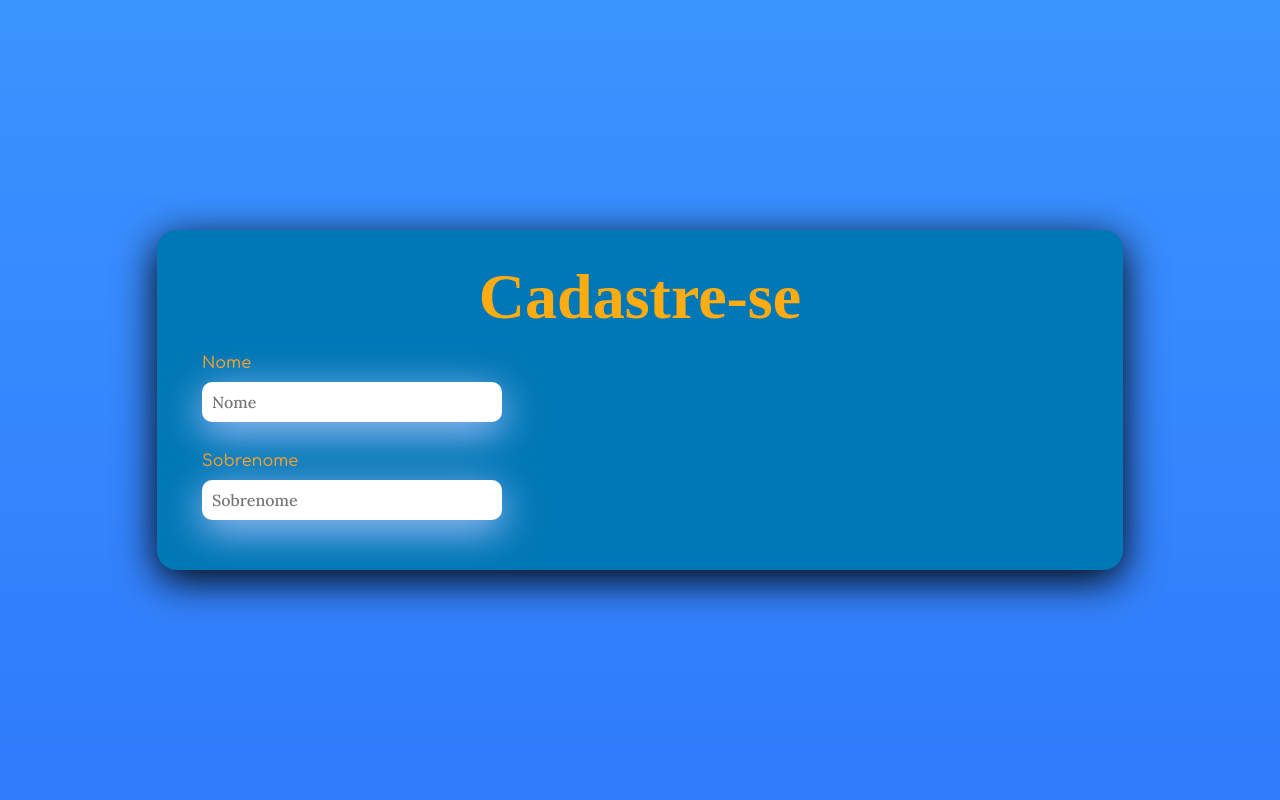
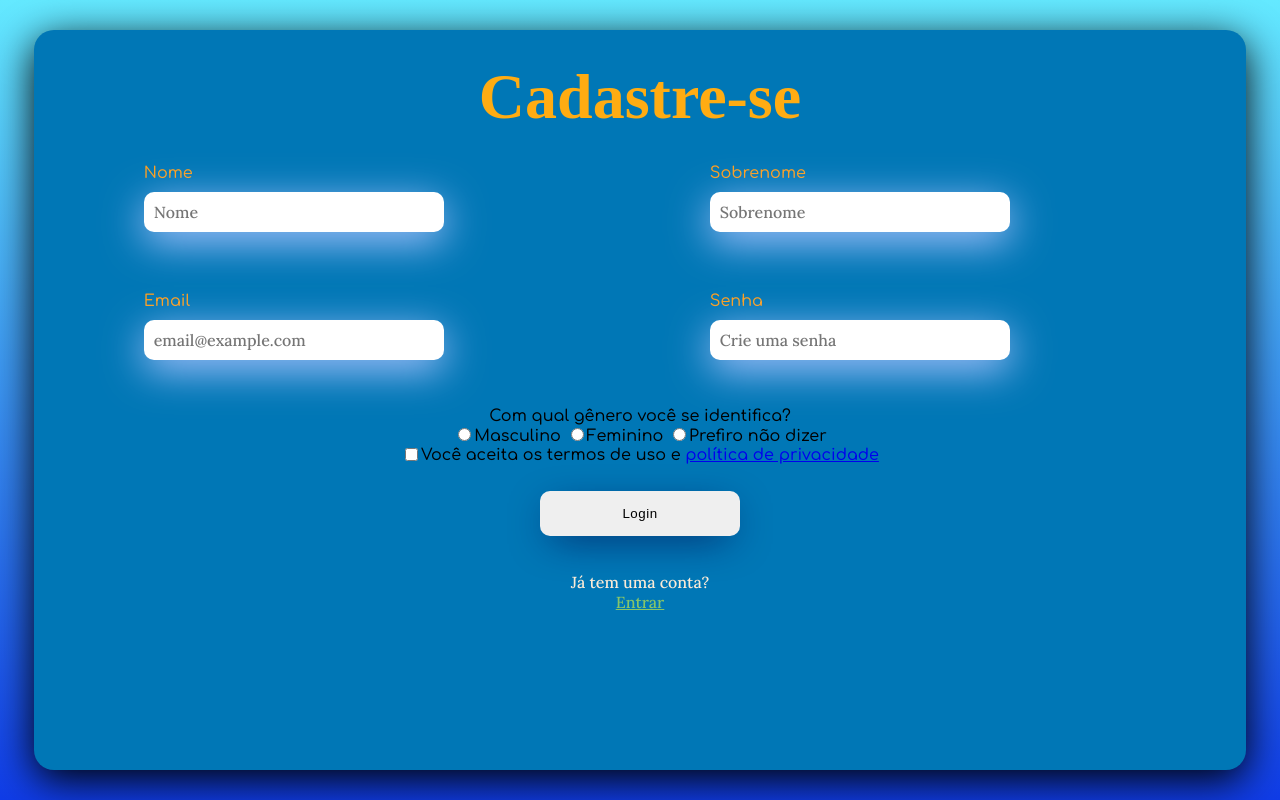
Before and after one commit to coldneves/Produto, a plain HTML site: page sign up.html in a window 1280 px wide. Drawn offline with Linux system fonts and the light colour scheme; a web font is replaced by a local one.

Commit message:
feat: primeira versão

```diff
--- a/sign up.html
+++ b/sign up.html
@@ -5,31 +5,57 @@
     <meta http-equiv="X-UA-Compatible" content="IE=edge">
     <meta name="viewport" content="width=device-width, initial-scale=1.0">
     <link rel="stylesheet" href="stylerg.css">
+    <link rel="icon" href="img\Sem título-1_Prancheta 1.png" type="imagem">
     <title>Sign up | Desafio de produto</title>
 </head>
 <body>
     <div class="main">
-        <section>
-            <div class='air air1'></div>
-            <div class='air air2'></div>
-            <div class='air air3'></div>
-            <div class='air air4'></div>
-            <div class="direita">
-                <form class="cardlogin">
-                    <center><h1 class="bemvindo">Cadastre-se</h1></center>
-                            <div class="botoes">
-                                <label for="email">Nome</label><input type="text" placeholder="Nome" required>
-                            </div>
-                            <div class="botoes">
-                                <label for="email">Sobrenome</label><input type="text" placeholder="Sobrenome" required>
-                            </div>
+
+        <form class="cardlogin" action="loginc.html" method="get">
+            <center><h1 class="bemvindo">Cadastre-se</h1></center>
+            <div class="botaopessoal">
+                <div class="botoes1">
+                   <label for="nome">Nome</label><input type="text" placeholder="Nome" required>
+                </div>
+
+                <div class="botoes1">
+                    <label for="Sobrenome">Sobrenome</label><input type="text" placeholder="Sobrenome" required>
+                </div>
+            </div>
+            <div class="botaogeral">
+                <div class="botoes2">
+                    <label for="email">Email</label><input type="email" placeholder="email@example.com" required>
+                </div>
+
+                <div class="botoes2">
+                    <label for="senha">Senha</label><input type="password" placeholder="Crie uma senha" required>
+                </div>
+
+            </div>
+            <div class="marcacao">
+
+                <div class="genero">
+                    <label>Com qual gênero você se identifica?</label>
+                    <div class="opcao">
+                    <input type="radio" name="opcao" value="Masculino">Masculino
+                    <input type="radio" name="opcao" value="Feminino">Feminino
+                    <input type="radio" name="opcao" value="pnd">Prefiro não dizer
                     </div>
-                    <div>
-                        <center><p id="novaconta">Já tem uma conta?<br><a href="main\index.html" id="criarconta">Entrar</a></p></center>
-                    </div>
-                </form>
+                </div>
+                <div class="termo">
+                    <input type="checkbox" required>
+                    <label>Você aceita os termos de uso e <a href="termos.html">política de privacidade</a></label>
+                </div>
             </div>
-        </section>
+            <div class="botaosign">
+                <a href="loginc.html">
+                    <button type="submit" class="login"><center>Login</center></button>
+                </a>
+            </div>
+            <div>
+                <center><p id="novaconta">Já tem uma conta?<br><a href="index.html" id="criarconta">Entrar</a></p></center>
+            </div>
+        </form>
     </div>
 </body>
 </html>
--- a/style.css
+++ b/style.css
@@ -38,7 +38,7 @@ body{
     color: #5465ff;
 }
 
-.direita{
+.areacard{
     width: 100vw;
     height: 100vh;
     display: flex;
@@ -132,37 +132,37 @@ section{
   background: #3586ffda;
   overflow: hidden;
 }
-section .air{
+section .onda{
   position: absolute;
   bottom: 0;
   left: 0;
   width: 100%;
   height: 90px;
-  background: url(/img/onda.png);
+  background: url(img/onda.png);
   background-size: 990px 100px;
 }
-section .air.air1{
+section .onda.onda1{
   animation: wave 30s linear infinite;
   z-index: 1000;
   opacity: 1;
   animation-delay: 0s;
   bottom: 0;
 }
-section .air.air2{
+section .onda.onda2{
   animation: wave2 15s linear infinite;
   z-index: 999;
   opacity: 0.5;
   animation-delay: -2s;
   bottom: 10px;
 }
-section .air.air3{
+section .onda.onda3{
   animation: wave 30s linear infinite;
   z-index: 998;
   opacity: 0.2;
   animation-delay: 1s;
   bottom: 15px;
 }
-section .air.air4{
+section .onda.onda4{
   animation: wave2 5s linear infinite;
   z-index: 997;
   opacity: 0.7;
--- /dev/null
+++ b/styleloginc.css
@@ -0,0 +1,31 @@
+@import url('https://fonts.googleapis.com/css2?family=Montserrat:wght@100;600&display=swap');
+@import url('https://fonts.googleapis.com/css2?family=Lora:wght@500&display=swap');
+@import url('https://fonts.googleapis.com/css2?family=Comfortaa:wght@500&display=swap');
+
+body{
+    margin: 0;
+}
+
+
+.esquerda{
+    width: 50vw;
+    background-image: url(img/undraw_completed_03xt.svg);
+}
+.direita{
+    width: 50vw;
+    height: 50vh;
+    display: flex;
+
+    padding: 30px 35px; /*é uma margem para dentro, primeiro valor para o eixo y e o segundo para o x*/
+    border-radius: 20px;
+    background: #0077b6;
+    box-shadow: 0px 10px 40px;
+}
+
+.bemvindo{
+    color: #ffac12;
+    font-size: 4rem; /*tamanho da fonte*/
+    font-weight: 800; /*estilo da fonte*/
+    margin: 0;
+    font-family: 'Comfortaa'; /*o tipo da fonte*/
+}
--- a/stylerg.css
+++ b/stylerg.css
@@ -13,48 +13,45 @@ body{
   background: linear-gradient(#64e9ff, #103ce7);
   display: flex;
   justify-content: center;
-    align-items: center
+  align-items: center;
 }
 
-.form{
-    width: 90%;
-    height: auto;
-    justify-content: center;
-    align-items: center;
-    padding: 30px 35px; /*é uma margem para dentro, primeiro valor para o eixo y e o segundo para o x*/
+.cardlogin{
+
+  width: 90vw;
+  height: 85vh;
+  padding: 30px 30px; /*é uma margem para dentro, primeiro valor para o eixo y e o segundo para o x*/
   border-radius: 20px;
+  background: #0077b6;
   box-shadow: 0px 10px 40px;
 }
 
-.botoes > label{
+.botaopessoal,
+.botaogeral{
+  display: flex;
+  justify-content: space-around;
+  padding: 10px;
+  box-sizing: border-box;
+}
+
+.botoes1 > label,
+.botoes2 > label{
   font-family: 'Comfortaa', cursive;
   color: #ff9f1c;
   margin-bottom: 10px;
 }
 
-.titulo{
-    font-family: 'Montserrat';
-    color: #5465ff;
-}
-
-.direita{
-    width: 100vw;
-    height: 100vh;
+.botoes1,
+.botoes2{
   display: flex;
-    justify-content: center;
-    align-items: center;
-}
-
-.cardlogin{
-    width: 70%;
-    height: auto;
-    justify-content: center;
-    display: inline-block;
-    align-items: center;
-    padding: 30px 35px; /*é uma margem para dentro, primeiro valor para o eixo y e o segundo para o x*/
-    border-radius: 20px;
-    background: #0077b6;
-    box-shadow: 0px 10px 40px;
+  flex-direction: column;
+  align-items: flex-start;
+  justify-content: flex-start;
+  width: 33.33vw;
+  padding: 10px; /*com apenas um valor, o valor se aplica a ambos os lados*/
+  border-radius: 10px;
+  border: none;
+  margin: 10px 0px;
 }
 
 .bemvindo{
@@ -63,23 +60,6 @@ body{
   font-weight: 800; /*estilo da fonte*/
   margin: 0;
   font-family: 'Dongle'; /*o tipo da fonte*/
-}
-
-.botoes{
-    display: flex;
-    flex-direction: column;
-    align-items: flex-start;
-    justify-content: flex-start;
-    width: 100%;
-    padding: 10px; /*com apenas um valor, o valor se aplica a ambos os lados*/
-    border-radius: 10px;
-    border: none;
-    margin: 10px 0px;
-}
-
-.botaologin{
-    display: flex;
-    justify-content: center;
 }
 
 .login{
@@ -104,9 +84,8 @@ body{
     color:#86c569;
 }
 
-
-
-.botoes>input{
+.botoes1>input,
+.botoes2>input{
   width: 300px;
   border: none;
   border-radius: 10px;
@@ -119,63 +98,45 @@ body{
   box-sizing: border-box; /*limita o input para n passar o padding*/
 }
 
-section{
-  position: relative;
-  width: 100%;
-  height: 100vh;
-  background: #3586ffda;
-  overflow: hidden;
+.botaosign{
+  display: flex;
+  justify-content: center;
+  align-items: center;
+  padding: 10px 0px;
+  margin: 10px;
+  cursor: pointer;
+  border: none;
+  border-radius: 10px;
+  letter-spacing: .5px;
 }
-section .air{
-  position: absolute;
-  bottom: 0;
-  left: 0;
-  width: 100%;
-  height: 50px;
-  background: url(onda.png);
-  background-size: 990px 100px;
+.login{
+  margin-top: 7px;
+  width: 200px;
+  height: 45px;
 }
-section .air.air1{
-  animation: wave 30s linear infinite;
-  z-index: 1000;
-  opacity: 1;
-  animation-delay: 0s;
-  bottom: 0;
+.genero{
+  display: flex;
+  flex-direction: column;
+  justify-content: center;
+  align-items: center;
+
 }
-section .air.air2{
-  animation: wave2 15s linear infinite;
-  z-index: 999;
-  opacity: 0.5;
-  animation-delay: -2s;
-  bottom: 5px;
+.opcao{
+  display: inline-block;
 }
-section .air.air3{
-  animation: wave 30s linear infinite;
-  z-index: 998;
-  opacity: 0.2;
-  animation-delay: 1s;
-  bottom: 10px;
+.marcacao{
+  display: flex;
+  flex-direction: column;
+  justify-content: center;
+  align-items: center;
+  margin-top: 15px;
+  padding-top: 2px;
+  font-family: 'Comfortaa', cursive;
+  margin-bottom: 10px;
 }
-section .air.air4{
-  animation: wave2 5s linear infinite;
-  z-index: 997;
-  opacity: 0.7;
-  animation-delay: -4s;
-  bottom: 10px;
+
+.termo{
+  display: flex;
+  justify-content: center;
+  align-items: center;
 }
-@keyframes wave{
-  0%{
-    background-position-x: 0px;
-  }
-  100%{
-    background-position-x: 1000px;
-  }
-}
-@keyframes wave2{
-  0%{
-    background-position-x: 0px;
-  }
-  100%{
-    background-position-x: -1000px;
-  }
-}
```
Also changed, not shown: index.html (+8 -5 lines), loginc.html (+11 -6 lines), img/Sem título-1_Prancheta 1.png (added), img/blob-scene-haikei.png (added), img/login imagem.svg (deleted), img/undraw_completed_03xt.svg (added), img/wavee.png (added), termos.html (added). Lines whose indentation alone changed are shown as unchanged.
